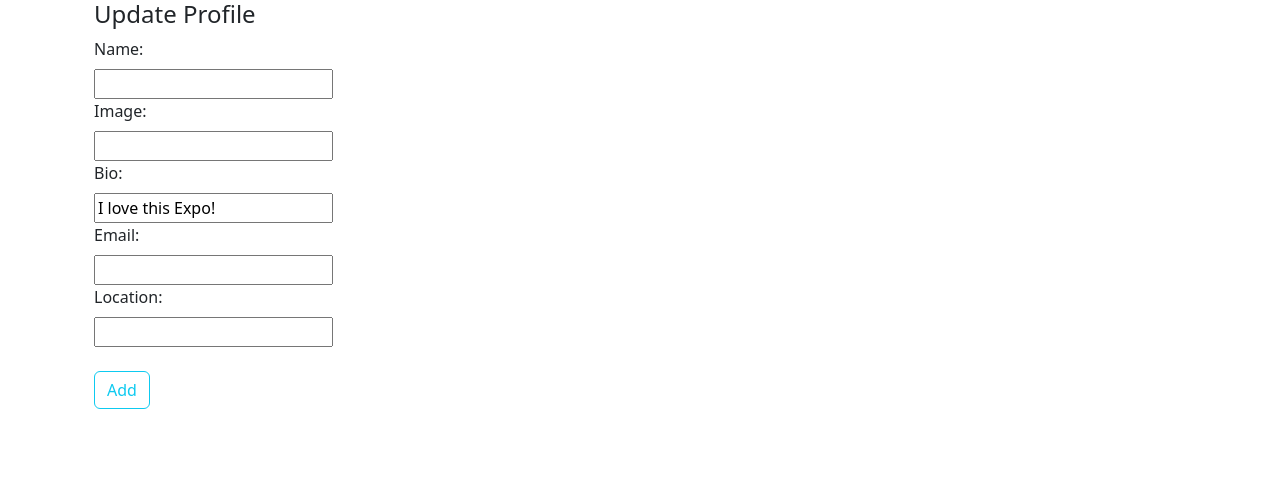
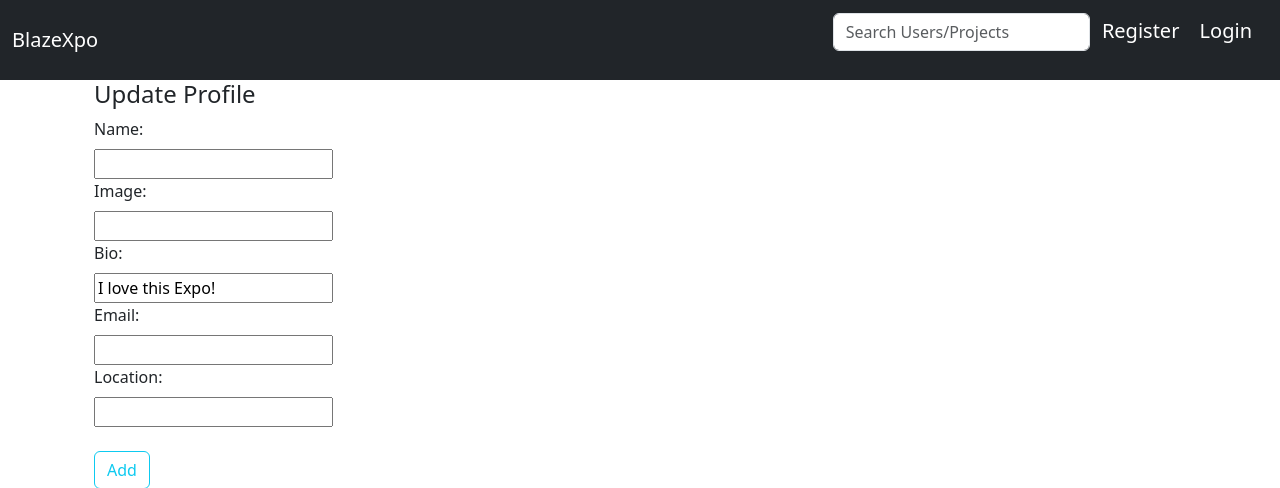
Before and after one commit to Vonmak/blazeXpo, a Django app: page /profile/ in a window 1280 px wide. Shown: the top 488 px of the page. Run offline with Django 4.2, Linux system fonts and the light colour scheme; some libraries are stand-ins or nearby versions.

Commit message:
added a template for navbar, index and base.

```diff
--- a/expo/templates/base.html
+++ b/expo/templates/base.html
@@ -14,6 +14,7 @@
     {%endblock%} {%block scripts%} {%bootstrap_javascript%} {%endblock%}
   </head>
   <body class="body">
-   {% block content %} {%endblock%}
+    {% include 'navbar.html' %}
+    {% block content %} {%endblock%}
   </body>
 </html>
--- /dev/null
+++ b/expo/templates/index.html
@@ -0,0 +1 @@
+{% extends 'base.html' %} {% block content %} {% endblock %}
--- /dev/null
+++ b/expo/templates/navbar.html
@@ -0,0 +1,39 @@
+<nav class="navbar navbar-inverse bg bg-dark" style='height:10vh'>
+    <div class="container-fluid text-white">
+      <div class="navbar-header">
+        <a class="navbar-brand text-white" href="/">BlazeXpo</a>
+      </div>
+      <div class="navbar-end">
+        <ul class="list-inline">
+          <li class="list-inline-item">
+            <div class="nav-search">
+              <form
+                class="form-inline my-2 my-lg-0"
+                role="search"
+                action=""
+              >
+                <input
+                  class="form-control my-2 my-sm-0 search-input"
+                  name="username"
+                  type="search"
+                  placeholder="Search Users/Projects"
+                  aria-label="Search"
+                />
+              </form>
+            </div>
+          </li>
+          <li class="list-inline-item">
+            {% if user.is_authenticated %}
+            <a class="navbar-brand text-white" href="/profile/{{user.profile.user.id}}"
+              >{{user.username | title}}</a
+            >
+            <a class="navbar-brand text-white" href="/logout">Logout</a>
+            {% else %}
+            <a class="navbar-brand text-white" href="/register">Register</a>
+            <a class="navbar-brand text-white" href="/login">Login</a>
+            {% endif %}
+          </li></ul
+        >
+      </div>
+    </div>
+  </nav>
```
